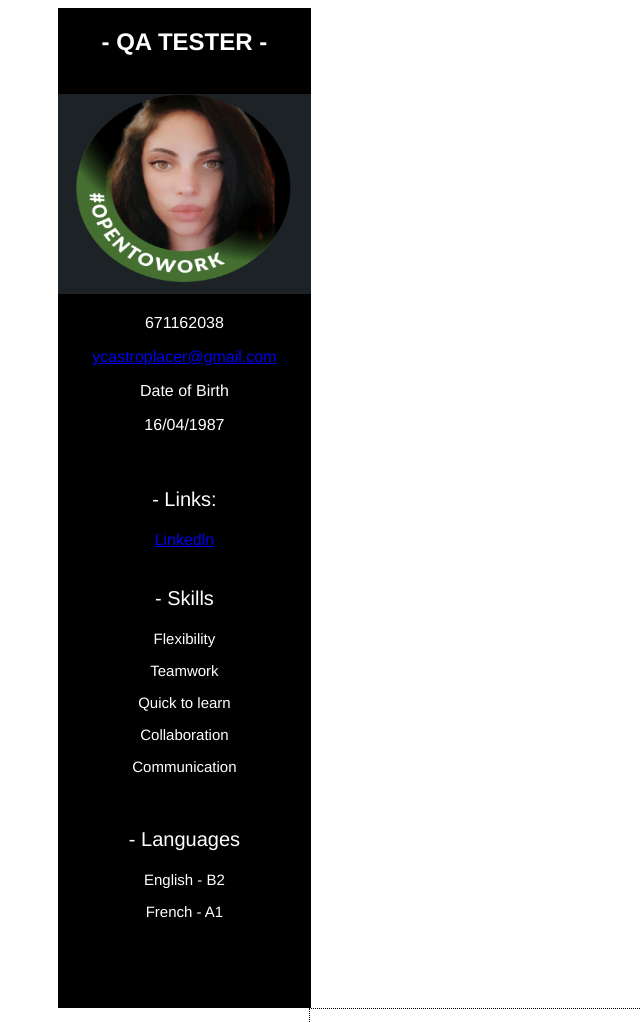
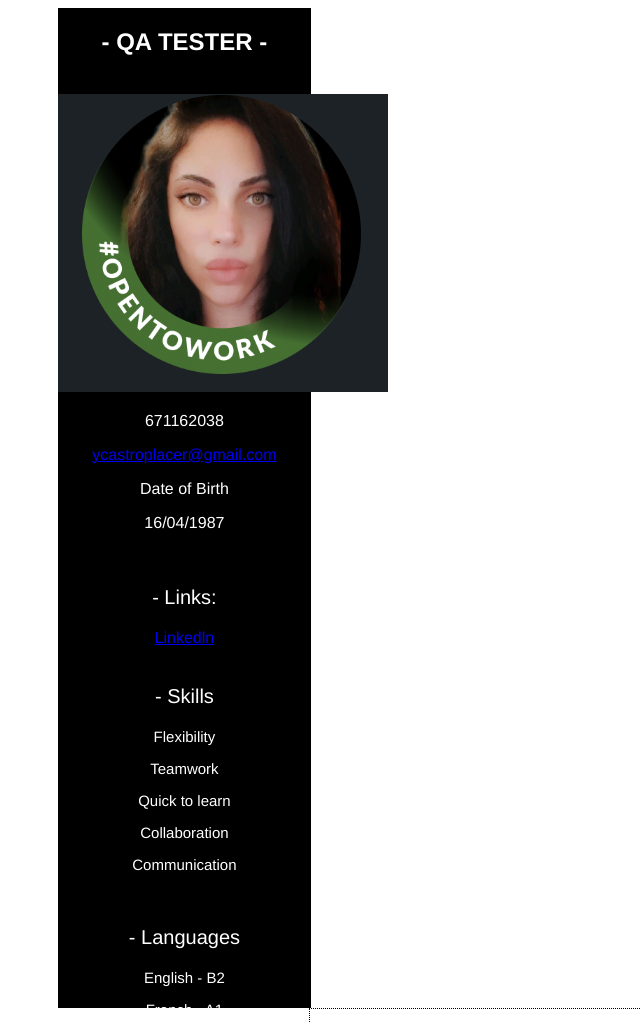
Before and after one commit to yasshyxd/yasshyxd.github.com, a plain HTML site: page cv/index.html in a window 1280 px wide. Shown: the top 1022 px of the page, without its empty margins (0-640 px from the left). Drawn offline with Linux system fonts and the light colour scheme; files whose address does not match are found by name.

Commit message:
Update index.html

```diff
--- a/cv/index.html
+++ b/cv/index.html
@@ -11,7 +11,7 @@
     </header>
 <div style=" ">
 <div style="width: 20%; height: 1000px; float:left; background-color:black; color:white; text-align:center; margin-left:50px "><h2>- QA TESTER -</h2><br>
-<img src="C:\Users\HP\Downloads\Captura.PNG" style="width: 100%; height: 200px;" ">
+<img src="C:\Users\HP\Downloads\Captura.PNG">
   <p>671162038</p>
   <a href="https://www.google.com/intl/es/gmail/about/"target="_blank">ycastroplacer@gmail.com</a>
 <p>Date of Birth</p>
```
